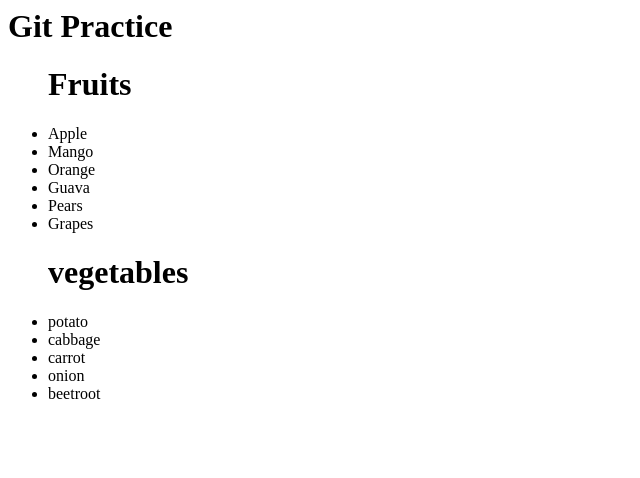
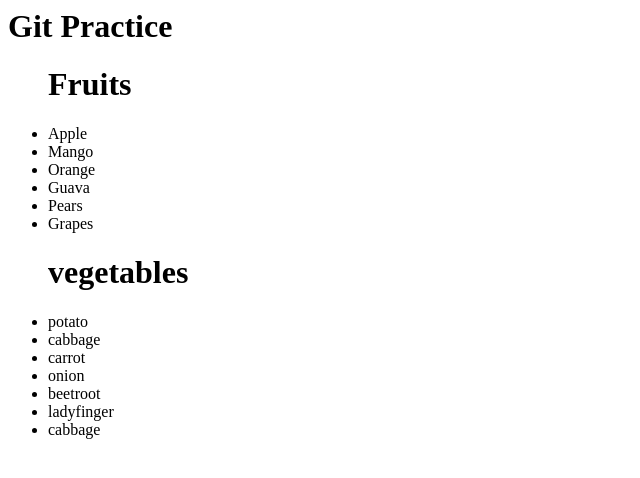
Before and after one commit to poonammohata/Git-Practice, a plain HTML site: page index.html in a window 1280 px wide. Shown: the whole page, without its empty margins (0-640 px from the left). Drawn offline with Linux system fonts and the light colour scheme.

Commit message:
added 2 more veges in the list

```diff
--- a/index.html
+++ b/index.html
@@ -23,6 +23,8 @@
 				<li>carrot</li>
 				<li>onion</li>
 				<li>beetroot</li>
+				<li>ladyfinger</li>
+				<li>cabbage</li>
 			</ul>
 		</main>
 	</body>
```
